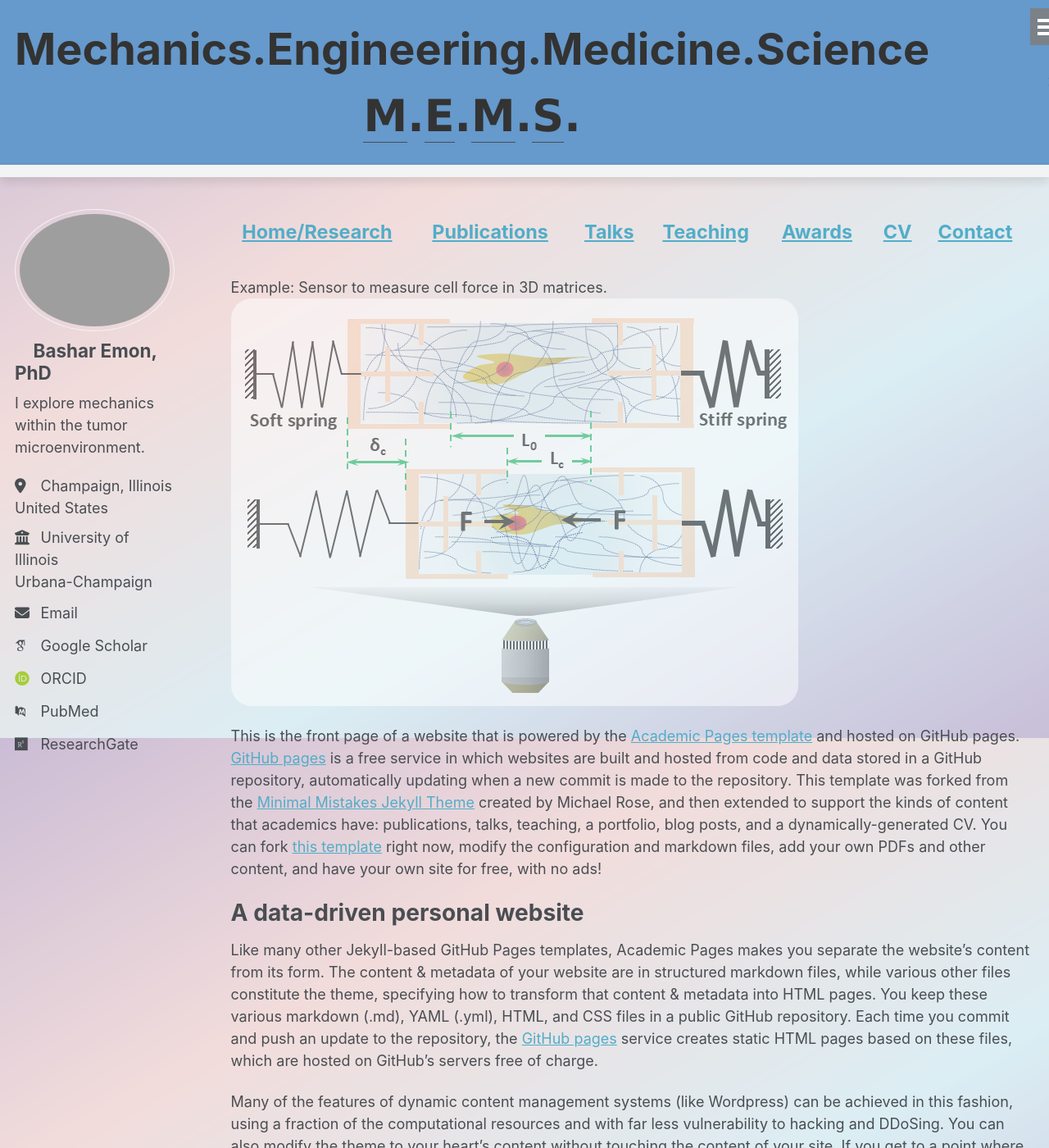
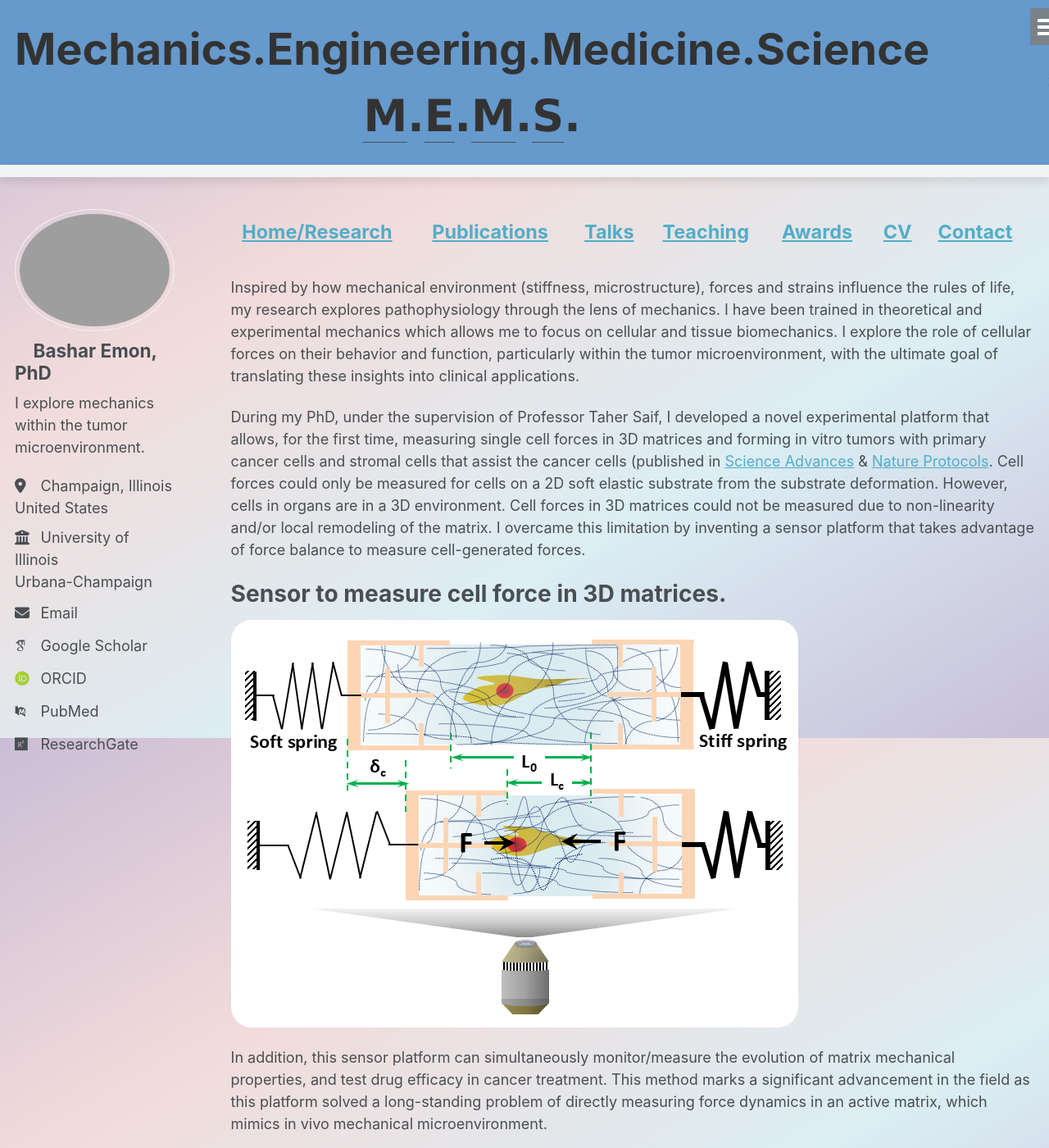
Before and after one commit to BasharEmon/BasharEmon.github.io, a Jekyll site: the page built from _pages/about.md, in a window 1280 px wide and 1400 px high. Shown: the whole window at 82% size. Built offline with Jekyll 4.4.1, drawn with Linux system fonts in a browser that asks for light colours; some web fonts are replaced; some of the changed text lies outside the part shown.

Commit message:
Update about.md

```diff
--- a/_pages/about.md
+++ b/_pages/about.md
@@ -25,8 +25,22 @@ redirect_from:
   </tr>
 </table>
 
-Example: Sensor to measure cell force in 3D matrices.
-<img src="/images/sensor_force_1.png" alt="Force sensor" style="border-radius: 25px; opacity: 0.5; max-width: 100%;">
+Inspired by how mechanical environment (stiffness, microstructure), forces and strains influence the rules of life, my research explores pathophysiology through the lens of mechanics. I have been trained in theoretical and experimental mechanics which allows me to focus on cellular and tissue biomechanics. I explore the role of cellular forces on their behavior and function, particularly within the tumor microenvironment, with the ultimate goal of translating these insights into clinical applications. <br>
+
+During my PhD, under the supervision of Professor Taher Saif, I developed a novel experimental platform that allows, for the first time, measuring single cell forces in 3D matrices and forming in vitro tumors with primary cancer cells and stromal cells that assist the cancer cells (published in [Science Advances](https://www.science.org/doi/10.1126/sciadv.abf2629) & [Nature Protocols](https://www.nature.com/articles/s41596-024-01106-8). Cell forces could only be measured for cells on a 2D soft elastic substrate from the substrate deformation. However, cells in organs are in a 3D environment. Cell forces in 3D matrices could not be measured due to non-linearity and/or local remodeling of the matrix. I overcame this limitation by inventing a sensor platform that takes advantage of force balance to measure cell-generated forces.
+
+Sensor to measure cell force in 3D matrices.
+======
+<img src="/images/sensor_force_1.png" alt="Force sensor" style="border-radius: 25px; opacity: 1; max-width: 100%;">
+
+In addition, this sensor platform can simultaneously monitor/measure the evolution of matrix mechanical properties, and test drug efficacy in cancer treatment. This method marks a significant advancement in the field as this platform solved a long-standing problem of directly measuring force dynamics in an active matrix, which mimics in vivo mechanical microenvironment.
+
+My long-term goal is to apply cell and tissue mechanics to develop therapeutic strategies and design innovative medical devices that can transform patient care (Fig. 1). I am eager to establish interdisciplinary collaborations and expand my research by exploring the role of cell contractility, local stress and matrix mechanical properties in fundamental cell functions. I aim to uncover significant clinical insights and develop translational technologies that apply engineering mechanics to medical applications
+
+
+
+
+
 
 
 This is the front page of a website that is powered by the [Academic Pages template](https://github.com/academicpages/academicpages.github.io) and hosted on GitHub pages. [GitHub pages](https://pages.github.com) is a free service in which websites are built and hosted from code and data stored in a GitHub repository, automatically updating when a new commit is made to the repository. This template was forked from the [Minimal Mistakes Jekyll Theme](https://mmistakes.github.io/minimal-mistakes/) created by Michael Rose, and then extended to support the kinds of content that academics have: publications, talks, teaching, a portfolio, blog posts, and a dynamically-generated CV. You can fork [this template](https://github.com/academicpages/academicpages.github.io) right now, modify the configuration and markdown files, add your own PDFs and other content, and have your own site for free, with no ads!
```
